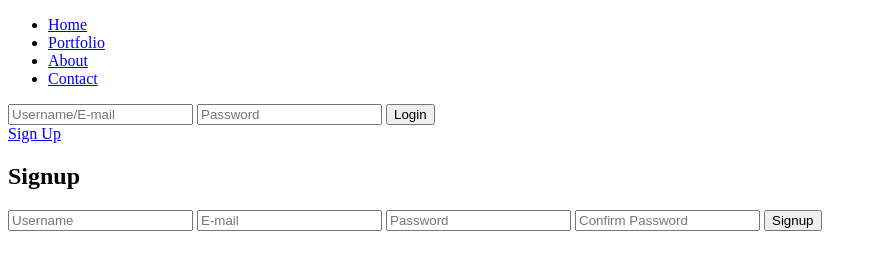
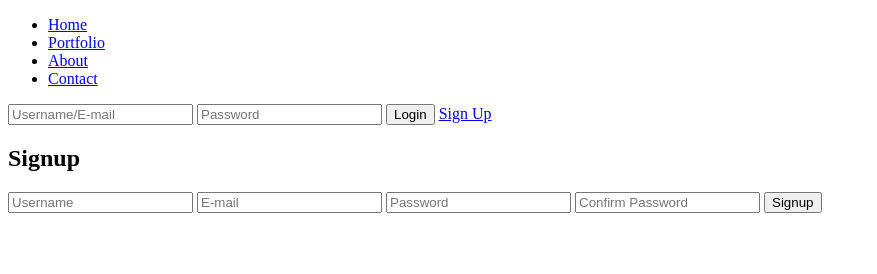
Before and after one commit to mhoobler/login, a PHP site: page /signup.php in a window 1280 px wide. Shown: the part 26-300 px from the top of the page, without its empty margins (0-877 px from the left). Run offline with PHP 8.4, Linux system fonts and the light colour scheme.

Commit message:
some minor changes, added logout

```diff
--- a/header.php
+++ b/header.php
@@ -28,13 +28,13 @@
         <!-- Login/Logout form -->
             <div id="login-logout">
                 <form id="login-form" action="includes/login.inc.php" method="post">
-                    <input type="text" name="unm-input" placeholder="Username/E-mail">
-                    <input type="password" name="upwd-input" placeholder="Password">
-                    <button type="submit" name="login-submit">Login</button>
+                    <input class="form-input" type="text" name="unm-input" placeholder="Username/E-mail">
+                    <input class="form-input" type="password" name="upwd-input" placeholder="Password">
+                    <button class="form-input" type="submit" name="login-submit">Login</button>
+                    <a href="signup.php">Sign Up</a>
                 </form>
-                <a href="signup.php">Sign Up</a>
                 <form id="logout-form" action="includes/logout.inc.php" method="post">
-                    <button type="submit" id="logout-submit" name="logout-submit">Logout</button>
+                    <button class="form-input" type="submit" id="logout-submit" name="logout-submit">Logout</button>
             </div>
         <!-- php script to hide login form if already logged in -->
         <?php
--- /dev/null
+++ b/includes/logout.inc.php
@@ -0,0 +1,5 @@
+<?php
+    session_start();
+    session_unset();
+    session_destroy();
+    header("Location: ../index.php");
--- a/includes/signup.inc.php
+++ b/includes/signup.inc.php
@@ -23,7 +23,7 @@ if(isset($_POST['signup-submit'])) {
         header("Location: ../signup.php?error=passwordConfirmation&uid=".$username."&mail=".$email);
         exit();
     } else {
-        $sql = "SELECT unmUsers FROM user_accounts WHERE unmUsers=?"; //add email checl
+        $sql = "SELECT unmUser FROM user_accounts WHERE unmUser=?"; //add email checl
         $stmt = mysqli_stmt_init($conn);
 
         if(!mysqli_stmt_prepare($stmt, $sql)) {
@@ -39,7 +39,7 @@ if(isset($_POST['signup-submit'])) {
                 header("Location: ../signup.php?error=duplicateUsername&mail=".$email);
                 exit();
             } else {
-                $sql = "INSERT INTO user_accounts (unmUsers, mailUsers, pwd) VALUES (?, ?, ?)";
+                $sql = "INSERT INTO user_accounts (unmUser, mailUser, pwdUser, dateUser) VALUES (?, ?, ?, ?)";
                 $stmt = mysqli_stmt_init($conn);
 
                 if(!mysqli_stmt_prepare($stmt, $sql)){
@@ -48,7 +48,7 @@ if(isset($_POST['signup-submit'])) {
                 } else {
                     $hashed = password_hash($password, PASSWORD_DEFAULT);
 
-                    mysqli_stmt_bind_param($stmt, "sss", $username, $email, $hashed);
+                    mysqli_stmt_bind_param($stmt, "ssss", $username, $email, $hashed, date("Y-m-d"));
                     mysqli_stmt_execute($stmt);
                     header("Location: ../signup.php?signup=success");
                     exit();
--- a/signup.php
+++ b/signup.php
@@ -11,11 +11,11 @@
         <section class="section-default">
             <h1>Signup</h1>
             <form class="form-signup" action="includes/signup.inc.php" method="post" required>
-                <input type="text" name="unm-input" placeholder="Username" required>
-                <input type="text" name="mail-input" placeholder="E-mail" required>
-                <input type="password" name="pwd-input" placeholder="Password" required>
-                <input type="password" name="pwd-conf" placeholder="Confirm Password" required>
-                <button type="submit" name="signup-submit">Signup</button>
+                <input class="form-input" type="text" name="unm-input" placeholder="Username" required>
+                <input class="form-input" type="text" name="mail-input" placeholder="E-mail" required>
+                <input class="form-input" type="password" name="pwd-input" placeholder="Password" required>
+                <input class="form-input" type="password" name="pwd-conf" placeholder="Confirm Password" required>
+                <button class="form-input" type="submit" name="signup-submit">Signup</button>
             </form>
         </section>
     </div>
```
Also changed, not shown: includes/login.inc.php (+4 -4 lines).
